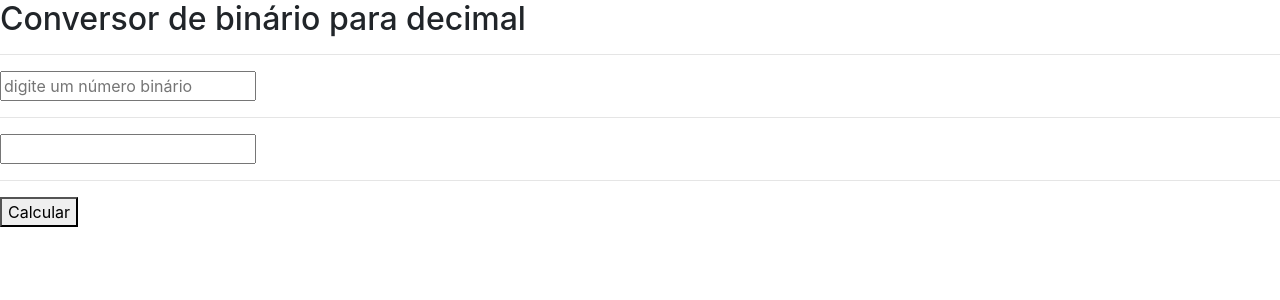
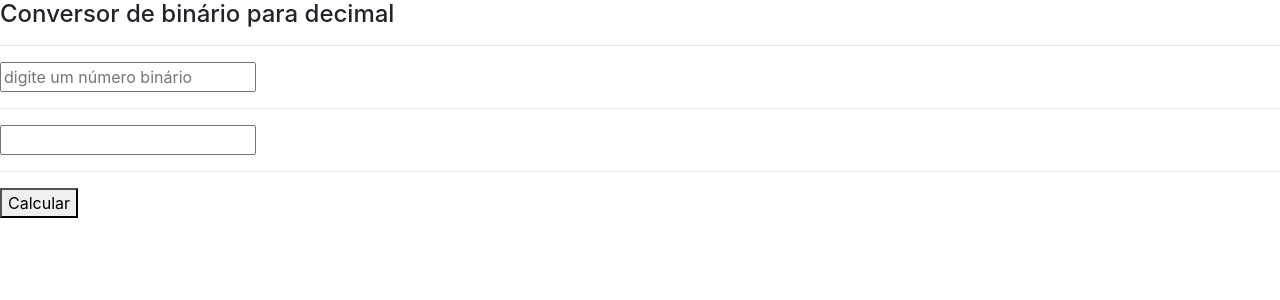
Before and after one commit to raulgfc/AngularConversorBinario, an Angular app in the folder ConversorBinario/: page / in a window 1280 px wide. Shown: the top 300 px of the page. Built offline with nearby package versions, Linux system fonts and the light colour scheme.

Commit message:
versao inicial 2
Ajustes de layout e teste com ng serve

```diff
--- a/ConversorBinario/src/app/conversorBinario/conversorBinario.component.html
+++ b/ConversorBinario/src/app/conversorBinario/conversorBinario.component.html
@@ -1,4 +1,4 @@
-<h2>Conversor  de binário para decimal</h2>
+<h4>Conversor  de binário para decimal</h4>
 <hr />
 <input type="text" placeholder="digite um número binário"/>
 <hr />
```
